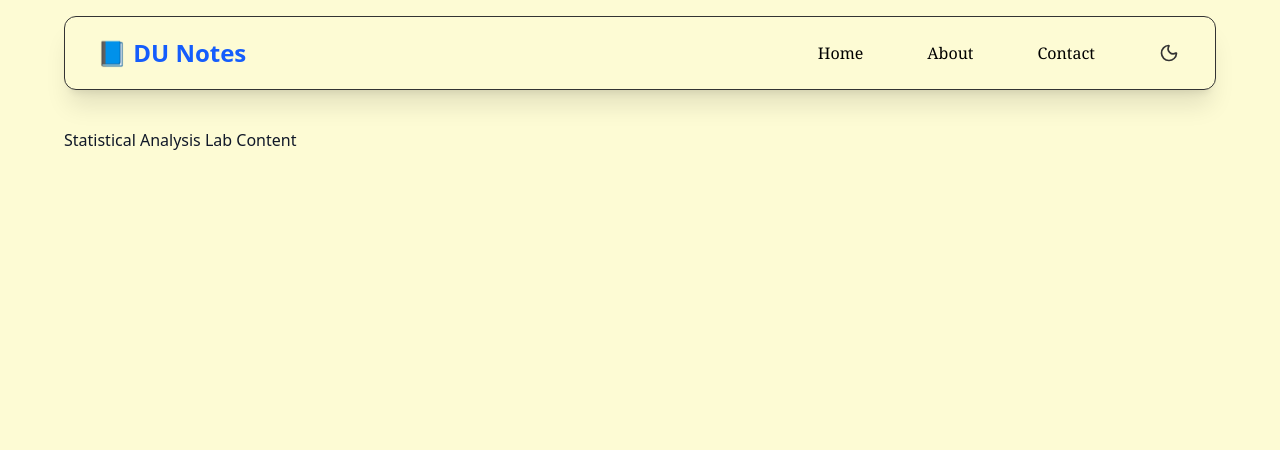
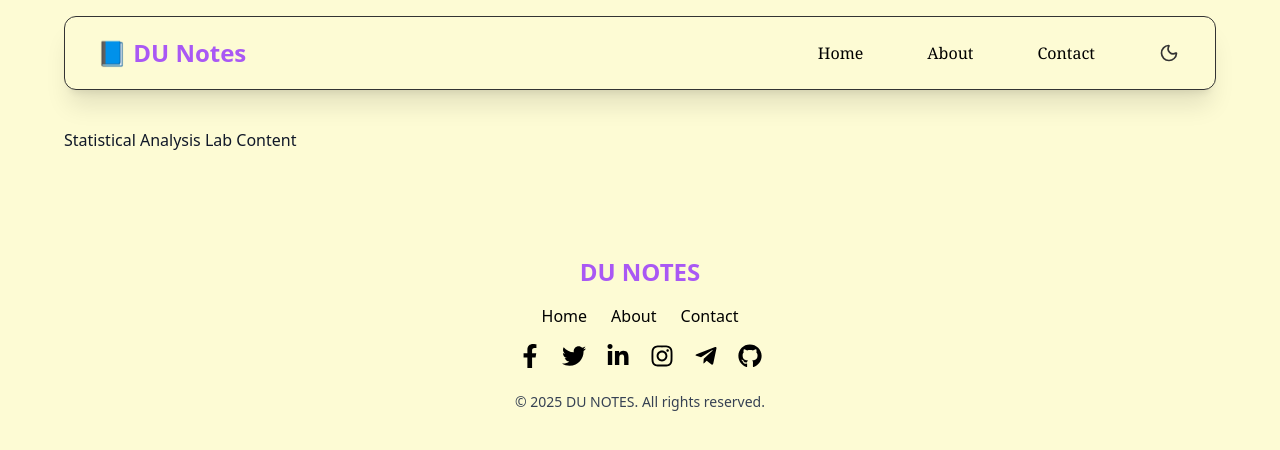
Before and after one commit to Ahmadrazakhan-786/DU-NOTES, a React (Vite) app in the folder DU-NOTES/: page /semester6/statistical-analysis/lab in a window 1280 px wide. Shown: the top 450 px of the page. Built offline with nearby package versions, Linux system fonts and the light colour scheme.

Commit message:
footer work

```diff
--- a/DU-NOTES/package.json
+++ b/DU-NOTES/package.json
@@ -15,6 +15,7 @@
     "lucide-react": "^0.515.0",
     "react": "^19.1.0",
     "react-dom": "^19.1.0",
+    "react-icons": "^5.5.0",
     "react-router-dom": "^7.6.2",
     "react-toastify": "^11.0.5",
     "tailwindcss": "^4.1.10"
--- a/DU-NOTES/src/App.jsx
+++ b/DU-NOTES/src/App.jsx
@@ -5,6 +5,7 @@ import Navbar from "./components/Navbar";
 import Home from "./pages/Home";
 import About from "./pages/About";
 import Contact from "./pages/Contact";
+import Footer from "./components/Footer";
 
 // Semester 1
 import MathPhysics1 from "./pages/Semester1/MathPhysics1/MathPhysics1";
@@ -36,10 +37,13 @@ import StatisticalMechanics from "./pages/Semester6/StatisticalMechanics/Statist
 import AtomicMolecularNuclearPhysics from "./pages/Semester6/AtomicMolecularNuclearPhysics/AtomicMolecularNuclearPhysics";
 import StatisticalAnalysis from "./pages/Semester6/StatisticalAnalysis/StatisticalAnalysis";
 
+
+
 function App() {
   const [dark, setDark] = useState(false);
 
   return (
+
 
     <Router>
       <Navbar dark={dark} setDark={setDark} />
@@ -196,6 +200,7 @@ function App() {
           <Route path="/semester6/statistical-analysis/pyq-solutions" element={<div>Statistical Analysis PYQ Solutions</div>} />
           <Route path="/semester6/statistical-analysis/lab" element={<div>Statistical Analysis Lab Content</div>} />
         </Routes>
+         <Footer dark={dark}/>
       </div>
     </Router>
 
--- /dev/null
+++ b/DU-NOTES/src/components/Footer.jsx
@@ -0,0 +1,75 @@
+// src/components/Footer.jsx
+import {
+  FaFacebookF,
+  FaTwitter,
+  FaLinkedinIn,
+  FaInstagram,
+  FaTelegramPlane,
+  FaGithub,
+} from "react-icons/fa";
+
+const Footer = ({ dark }) => {
+  return (
+    <footer
+      className={`pt-10 pb-6 text-center mt-16 transition-colors duration-300 ${
+        dark ? "bg-[#2c2c2c] text-white" : "bg-[#fdfbd4] text-black"
+      }`}
+    >
+      <h2 className="text-2xl font-bold text-[#a958f4] mb-4">DU NOTES</h2>
+
+      <div className="space-x-6 mb-4 font-medium">
+        <a
+          href="#"
+          className={`hover:text-purple-500 ${
+            dark ? "hover:text-purple-400" : ""
+          }`}
+        >
+          Home
+        </a>
+        <a
+          href="#"
+          className={`hover:text-purple-500 ${
+            dark ? "hover:text-purple-400" : ""
+          }`}
+        >
+          About
+        </a>
+        <a
+          href="#"
+          className={`hover:text-purple-500 ${
+            dark ? "hover:text-purple-400" : ""
+          }`}
+        >
+          Contact
+        </a>
+      </div>
+
+      <div className="flex justify-center items-center space-x-5 mb-6 text-2xl">
+        <a href="#" className="hover:text-purple-500">
+          <FaFacebookF />
+        </a>
+        <a href="#" className="hover:text-purple-500">
+          <FaTwitter />
+        </a>
+        <a href="#" className="hover:text-purple-500">
+          <FaLinkedinIn />
+        </a>
+        <a href="#" className="hover:text-purple-500">
+          <FaInstagram />
+        </a>
+        <a href="#" className="hover:text-purple-500">
+          <FaTelegramPlane />
+        </a>
+        <a href="#" className="hover:text-purple-500">
+          <FaGithub />
+        </a>
+      </div>
+
+      <p className={`text-sm ${dark ? "text-gray-400" : "text-gray-700"}`}>
+        © 2025 DU NOTES. All rights reserved.
+      </p>
+    </footer>
+  );
+};
+
+export default Footer;
--- a/DU-NOTES/src/components/Navbar.jsx
+++ b/DU-NOTES/src/components/Navbar.jsx
@@ -14,7 +14,7 @@ const Navbar = ({ dark, setDark }) => {
         transition-all duration-300`}
       >
         {/* Logo */}
-        <div className="text-2xl font-bold text-blue-600">
+        <div className="text-2xl font-bold text-[#a958f4]">
           <Link to="/">📘 DU Notes</Link>
         </div>
 
@@ -35,8 +35,8 @@ const Navbar = ({ dark, setDark }) => {
               {/* Full blue box on hover */}
               <span
                 className="absolute inset-0 z-0 rounded-lg
-                  border border-blue-500 opacity-0 group-hover:opacity-100
-                  group-hover:bg-blue-500 group-hover:shadow-[0_0_10px_#3b82f6]
+                  border border-purple-500 opacity-0 group-hover:opacity-100
+                  group-hover:bg-purple-500 group-hover:shadow-[0_0_10px_#3b82f6]
                   transition-all duration-300"
               ></span>
 
@@ -83,8 +83,8 @@ const Navbar = ({ dark, setDark }) => {
               key={idx}
               to={`/${item === "Home" ? "" : item.toLowerCase()}`}
               onClick={() => setMenuOpen(false)}
-              className="px-6 py-3 rounded-lg border border-blue-500 text-blue-600
-              hover:bg-blue-500 hover:text-white transition-all duration-300"
+              className="px-6 py-3 rounded-lg border border-purple-500 text-purple-600
+              hover:bg-purple-500 hover:text-white transition-all duration-300"
             >
               {item}
             </Link>
```
Also changed, not shown: 1 other file (tests, documents, lock files or other folders).
